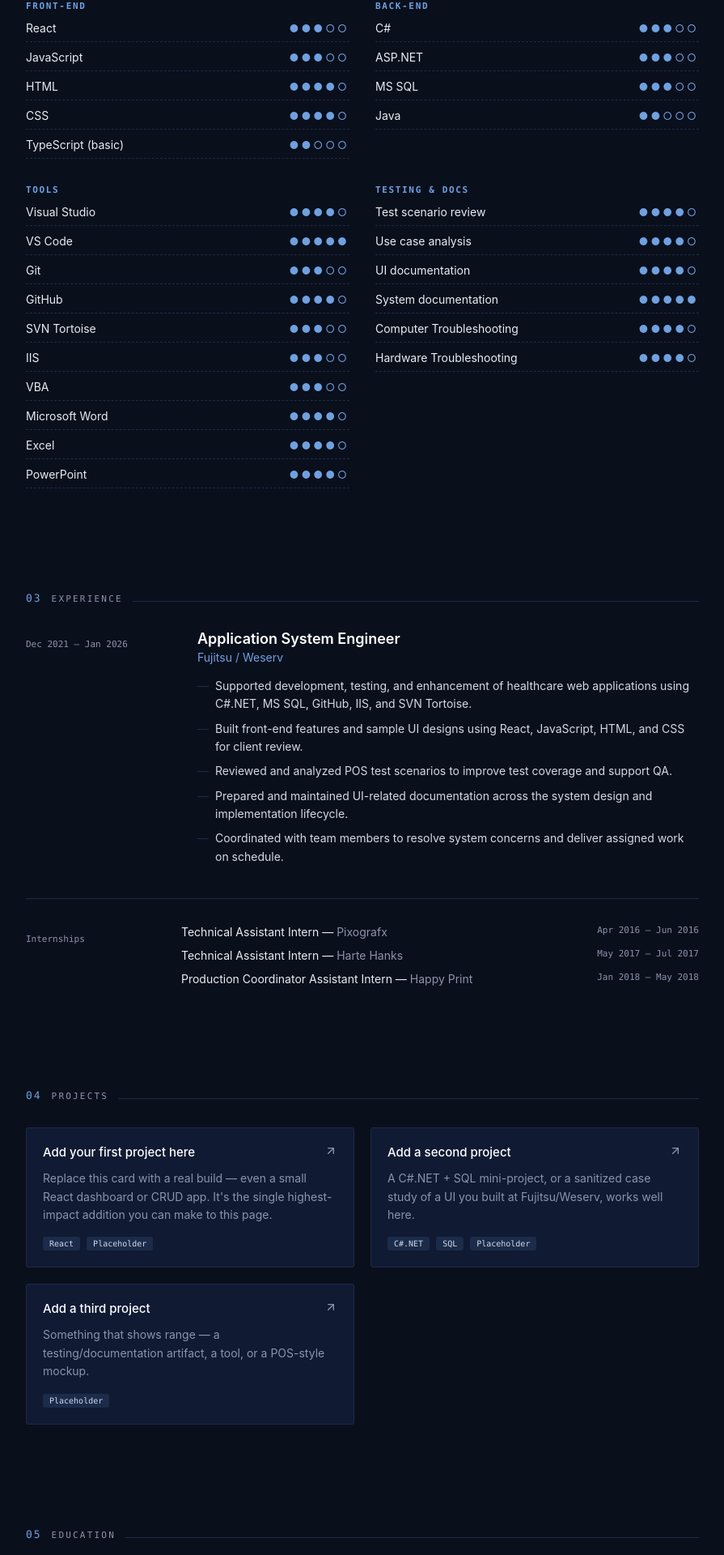
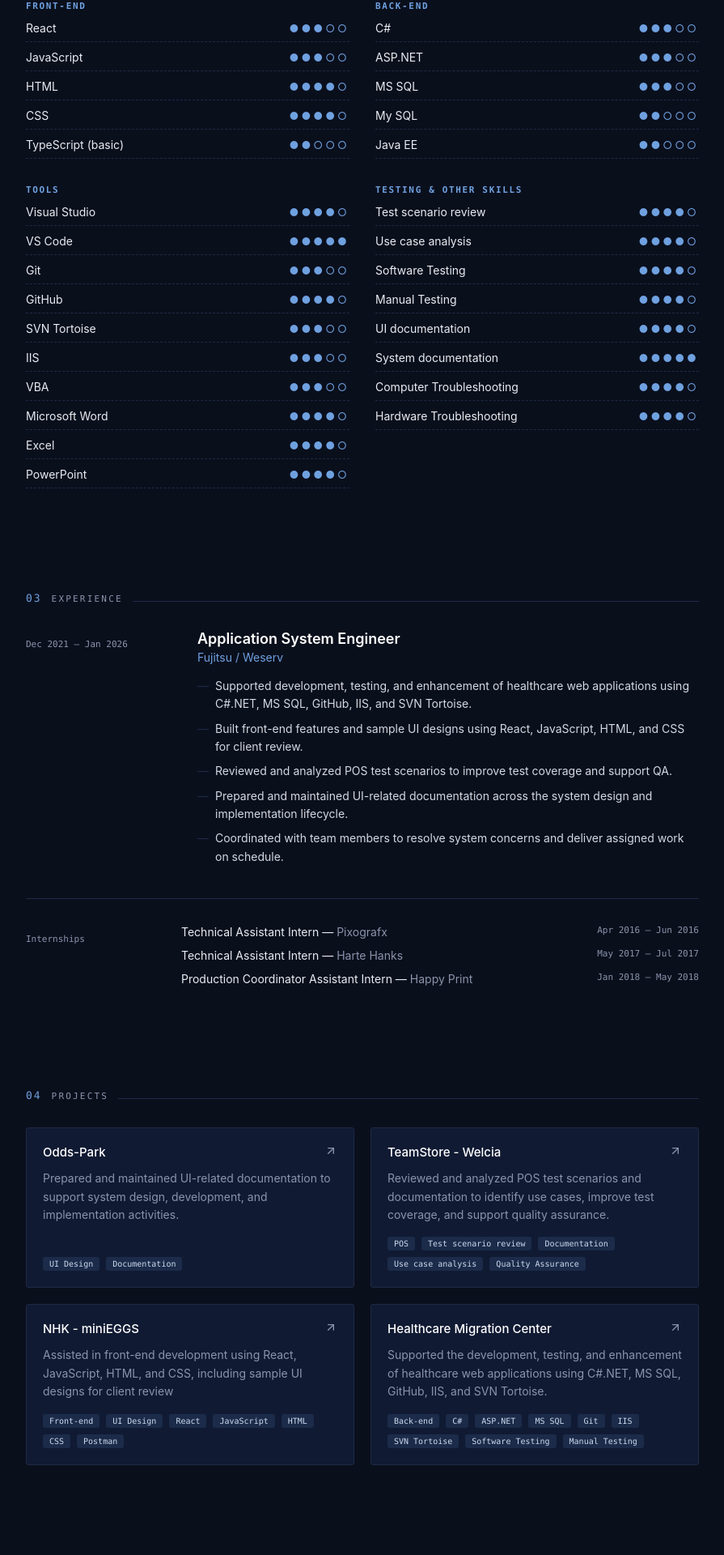
Before and after one commit to OmarJomar/portfolio_project, a React (Vite) app: page / in a window 1280 px wide. Shown: the part 1476-3396 px from the top of the page at 81% size, without its empty margins (192-1087 px from the left). Built offline with nearby package versions, Linux system fonts and the light colour scheme.

Commit message:
New Update

```diff
--- a/src/data.js
+++ b/src/data.js
@@ -48,7 +48,8 @@ export const skillGroups = [
       { name: "C#", level: 3 },
       { name: "ASP.NET", level: 3 },
       { name: "MS SQL", level: 3 },
-      { name: "Java", level: 2 },
+      { name: "My SQL", level: 2 },
+      { name: "Java EE", level: 2 },
     ],
   },
   {
@@ -67,10 +68,12 @@ export const skillGroups = [
     ],
   },
   {
-    title: "Testing & Docs",
+    title: "Testing & Other Skills",
     items: [
       { name: "Test scenario review", level: 4 },
       { name: "Use case analysis", level: 4 },
+      { name: "Software Testing", level: 4 },
+      { name: "Manual Testing", level: 4 },
       { name: "UI documentation", level: 4 },
       { name: "System documentation", level: 5 },
       { name: "Computer Troubleshooting", level: 4 },
@@ -104,23 +107,30 @@ export const internships = [
 // single highest-impact edit you can make to this site.
 export const projects = [
   {
-    title: "Add your first project here",
-    desc: "Replace this card with a real build — even a small React dashboard or CRUD app. It's the single highest-impact addition you can make to this page.",
-    tags: ["React", "Placeholder"],
+    title: "Odds-Park",
+    desc: "Prepared and maintained UI-related documentation to support system design, development, and implementation activities.",
+    tags: ["UI Design", "Documentation"],
     url: "",
   },
   {
-    title: "Add a second project",
-    desc: "A C#.NET + SQL mini-project, or a sanitized case study of a UI you built at Fujitsu/Weserv, works well here.",
-    tags: ["C#.NET", "SQL", "Placeholder"],
+    title: "TeamStore - Welcia",
+    desc: "Reviewed and analyzed POS test scenarios and documentation to identify use cases, improve test coverage, and support quality assurance.",
+    tags: ["POS", "Test scenario review", "Documentation", "Use case analysis", "Quality Assurance"],
     url: "",
   },
   {
-    title: "Add a third project",
-    desc: "Something that shows range — a testing/documentation artifact, a tool, or a POS-style mockup.",
-    tags: ["Placeholder"],
+    title: "NHK - miniEGGS",
+    desc: "Assisted in front-end development using React, JavaScript, HTML, and CSS, including sample UI designs for client review",
+    tags: ["Front-end", "UI Design", "React", "JavaScript", "HTML", "CSS", "Postman"],
     url: "",
   },
+
+  {
+    title: "Healthcare Migration Center",
+    desc: "Supported the development, testing, and enhancement of healthcare web applications using C#.NET, MS SQL, GitHub, IIS, and SVN Tortoise.",
+    tags: ["Back-end", "C#", "ASP.NET", "MS SQL", "Git", "IIS", "SVN Tortoise", "Software Testing", "Manual Testing"],
+    url: "",
+  }
 ];
 
 export const education = [
```
Also changed, not shown: 1 other file (tests, documents, lock files or other folders).
